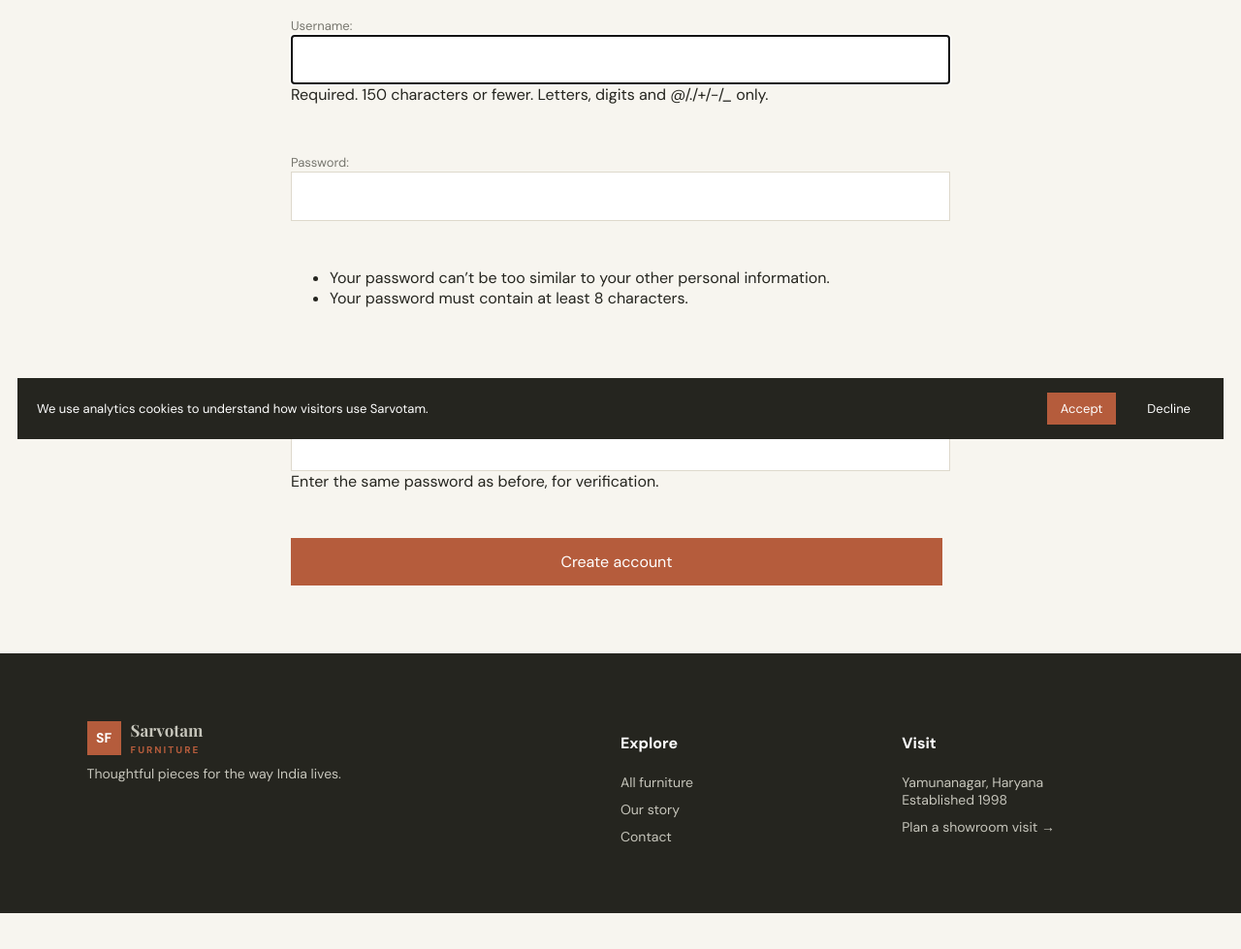
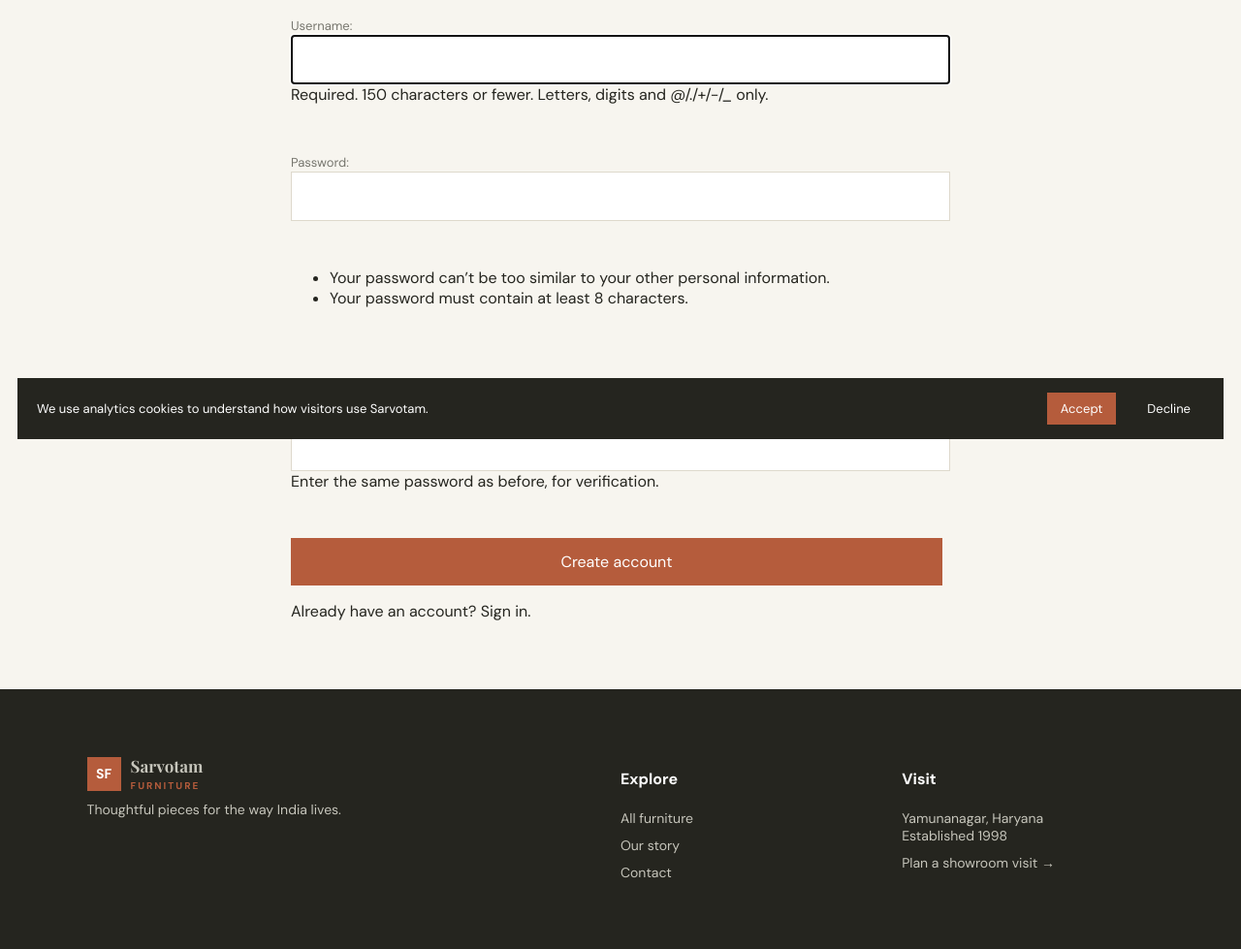
Before and after one commit to simran2104/furniture-mart, a Django app: page /register/ in a window 1280 px wide. Shown: the part 329-1308 px from the top of the page at 97% size. Before the commit the page ends 1271 px from the top, so only its background shows below. Run offline with Django 5.2, Linux system fonts and the light colour scheme; data that the repository does not hold is empty.

Commit message:
feat: Added Register new user functionality

```diff
--- a/templates/registration/login.html
+++ b/templates/registration/login.html
@@ -1 +1 @@
-{% extends 'base.html' %}{% block title %}Sign in | Sarvotam{% endblock %}{% block content %}<section class="form-page"><span class="eyebrow">Your saved pieces</span><h1>Sign in.</h1><form method="post">{% csrf_token %}{{ form.as_p }}<button class="btn">Sign in</button></form></section>{% endblock %}
+{% extends 'base.html' %}{% block title %}Sign in | Sarvotam{% endblock %}{% block content %}<section class="form-page"><span class="eyebrow">Your saved pieces</span><h1>Sign in.</h1><form method="post">{% csrf_token %}{{ form.as_p }}<button class="btn">Sign in</button></form><p>New to Sarvotam? <a href="{% url 'register' %}">Create an account</a>.</p></section>{% endblock %}
--- a/templates/registration/register.html
+++ b/templates/registration/register.html
@@ -1 +1 @@
-{% extends 'base.html' %}{% block title %}Create an account | Sarvotam{% endblock %}{% block content %}<section class="form-page"><span class="eyebrow">Save your shortlist</span><h1>Create an account.</h1><form method="post">{% csrf_token %}{{ form.as_p }}<button class="btn">Create account</button></form></section>{% endblock %}
+{% extends 'base.html' %}{% block title %}Create an account | Sarvotam{% endblock %}{% block content %}<section class="form-page"><span class="eyebrow">Save your shortlist</span><h1>Create an account.</h1><form method="post">{% csrf_token %}{{ form.as_p }}<button class="btn">Create account</button></form><p>Already have an account? <a href="{% url 'login' %}">Sign in</a>.</p></section>{% endblock %}
```
